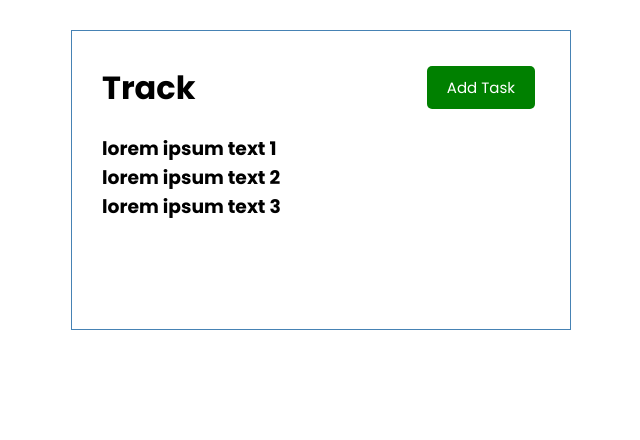
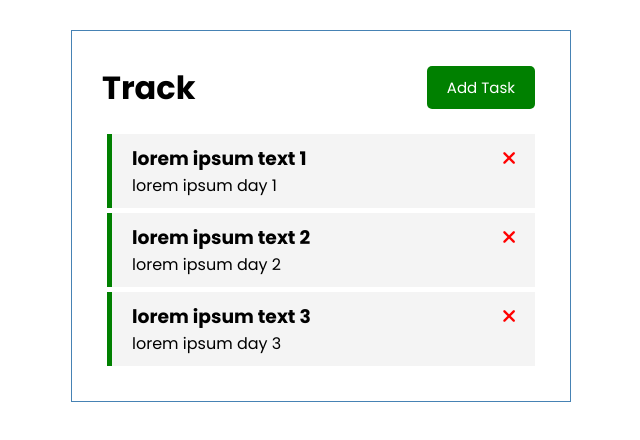
Before and after one commit to fasomxonov/VueNote, a Vue app: page / in a window 1280 px wide. Shown: the top 440 px of the page, without its empty margins (319-959 px from the left). Built offline with nearby package versions, Linux system fonts and the light colour scheme.

Commit message:
add confirm for task

```diff
--- a/public/index.html
+++ b/public/index.html
@@ -5,6 +5,7 @@
     <meta http-equiv="X-UA-Compatible" content="IE=edge">
     <meta name="viewport" content="width=device-width,initial-scale=1.0">
     <link rel="icon" href="<%= BASE_URL %>favicon.ico">
+    <link rel="stylesheet" href="https://cdnjs.cloudflare.com/ajax/libs/font-awesome/6.0.0/css/all.min.css" integrity="sha512-9usAa10IRO0HhonpyAIVpjrylPvoDwiPUiKdWk5t3PyolY1cOd4DSE0Ga+ri4AuTroPR5aQvXU9xC6qOPnzFeg==" crossorigin="anonymous" referrerpolicy="no-referrer" />
     <title><%= htmlWebpackPlugin.options.title %></title>
   </head>
   <body>
--- a/src/App.vue
+++ b/src/App.vue
@@ -1,7 +1,7 @@
 <template>
   <div class="container">
     <Header title="Track" />
-    <Tasks :tasks="tasks" />
+    <Tasks @delete-task="deleteTask" :tasks="tasks" />
   </div>
 </template>
 
@@ -17,6 +17,13 @@ export default {
   data() {
     return {
       tasks: []
+    }
+  },
+  methods: {
+    deleteTask(id) {
+      if (confirm('Do you want to delete')) {
+        this.tasks = this.tasks.filter((task) => task.id !== id)
+      }
     }
   },
   created() {
--- a/src/components/Task.vue
+++ b/src/components/Task.vue
@@ -1,5 +1,11 @@
 <template>
-    <h3>{{ task.text }}</h3>
+    <div :class="[task.reminder ? 'reminder' : '', 'task']">
+        <h3>
+            {{ task.text }}
+            <i @click="onDelete(task.id)" class="fas fa-times"></i>
+        </h3>
+        <p>{{ task.day }}</p>
+    </div>
 </template>
 
 <script>
@@ -7,10 +13,31 @@ export default {
     name: 'Task',
     props: {
         task: Object,
-    }
+    },
+    methods: {
+        onDelete(id) {
+            this.$emit('delete-task', id)
+        }
+    },
 }
 </script>
 
-<style>
-
+<style scoped>
+.fas {
+    color: red;
+}
+.task {
+    background: #f4f4f4;
+    margin: 5px;
+    padding: 10px 20px;
+    cursor: pointer;
+}
+.task.reminder {
+    border-left: 5px solid green;
+}
+.task h3 {
+    display: flex;
+    justify-content: space-between;
+    align-items: center;
+}
 </style>
--- a/src/components/Tasks.vue
+++ b/src/components/Tasks.vue
@@ -1,6 +1,6 @@
 <template>
   <div :key="task" v-for="task in tasks">
-      <Task :task="task" />
+      <Task @delete-task="$emit('delete-task', task.id)" :task="task" />
   </div>
 </template>
 
@@ -13,7 +13,10 @@ export default {
     },
     props: {
         tasks: Array
-    }
+    },
+    emits: [
+        'delete-task'
+    ],
 }
 </script>
 
```
